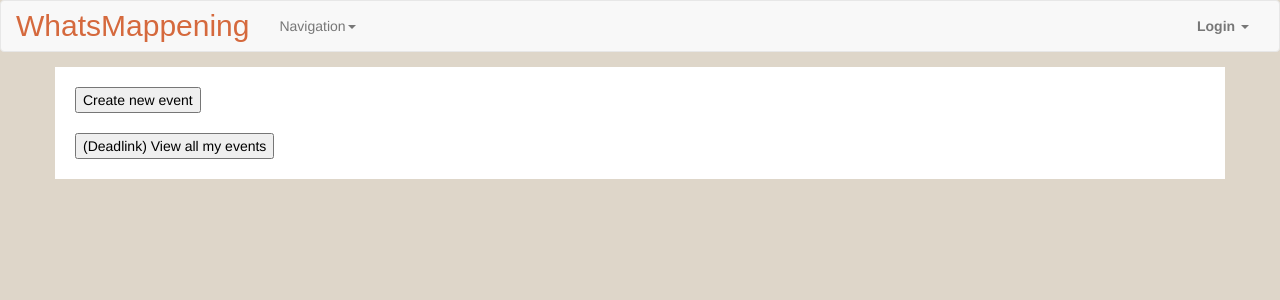
After one commit to Strand94/WhatsMappening, a Django app: page /events/ in a window 1280 px wide. The commit adds this page. Shown: the top 300 px of the page. Run offline with Django 3.2, Linux system fonts and the light colour scheme; some libraries are stand-ins or nearby versions; some web fonts are replaced.

Commit message:
Changes to styling, navigation and user friendliness of events #8

```diff
--- a/TBA4250/urls.py
+++ b/TBA4250/urls.py
@@ -33,6 +33,6 @@ urlpatterns = [
     url(r'^settings/user/$', views.update_profile, name='update_profile'),
 
     #Apps
-    url(r'^events/', include('apps.events.urls')),
+    url(r'^events/', include('apps.events.urls', namespace='events')),
 
 ]
--- a/apps/events/urls.py
+++ b/apps/events/urls.py
@@ -4,5 +4,6 @@ from . import views
 app_name = 'job'
 
 urlpatterns = [
+    path('', views.interface, name='interface'),
     path('new', views.create_event, name='new_event'),
 ]
--- a/apps/events/views.py
+++ b/apps/events/views.py
@@ -3,6 +3,10 @@ from .forms import EventForm
 from .models import Event, Attendance, Participation
 from django.utils import timezone
 from django.shortcuts import redirect
+
+
+def interface(request):
+    return render(request, 'events/eventInterface.html')
 
 
 def create_event(request):
@@ -13,6 +17,6 @@ def create_event(request):
             event.author = request.user
             event.timestamp = timezone.now()
             event.save()
-            return redirect('home')
+            return redirect('events:interface')
     form = EventForm(request.POST)
     return render(request, 'events/eventForm.html', {'form':form})
--- a/static/css/main.css
+++ b/static/css/main.css
@@ -69,3 +69,32 @@ body{
 #super-wrapper{
     max-height: 100vh;
 }
+
+.clearfix {
+    display: block;
+    width: 100%;
+    height: 0;
+    clear: both;
+}
+
+.space-above {
+    margin-top: 15px;
+}
+
+.space-below {
+    margin-bottom: 20px;
+}
+
+.white-box {
+    background-color: #fff;
+    padding: 20px;
+    overflow: auto;
+}
+
+.unstyled-box {
+    padding: 20px;
+}
+
+.clearfix {
+    overflow: auto;
+}
--- a/templates/events/eventForm.html
+++ b/templates/events/eventForm.html
@@ -1,4 +1,4 @@
-{% extends 'base.html' %}
+{% extends 'baseNavbar.html' %}
 
 {% block content %}
 
@@ -6,7 +6,7 @@
         <div class="row space-below">
             <div class="col-xl-12 space-above">
                 <div class="white-box" id="text-box">
-                    <h2>Apply</h2>
+                    <h2>Create new event:</h2>
                     <form method="post">
                         {% csrf_token %}
                         {% for field in form %}
--- /dev/null
+++ b/templates/events/eventInterface.html
@@ -0,0 +1,25 @@
+{% extends 'baseNavbar.html' %}
+
+{% block content %}
+
+    <div class="container" style="color: black">
+        <div class="row space-below">
+            <div class="col-xl-12 space-above">
+                <div class="white-box" id="text-box">
+
+                    <form action="{% url 'events:new_event' %}" method="get">
+                        {% csrf_token %}
+                        <input class="input-button" type="submit" value="Create new event"><br>
+                    </form>
+                    <br>
+                    <form action="#" method="get">
+                        {% csrf_token %}
+                        <input class="input-button" type="submit" value="(Deadlink) View all my events"><br>
+                    </form>
+
+            </div>
+        </div>
+    </div>
+
+
+{% endblock %}
--- a/templates/navbar.html
+++ b/templates/navbar.html
@@ -18,10 +18,13 @@
     <div class="collapse navbar-collapse" id="navigation_menu">
         <ul class="nav navbar-nav">
            <li class="dropdown">
-                <a href="#" class="dropdown-toggle" data-toggle="dropdown" role="button" aria-haspopup="true" aria-expanded="false">Prosjektsider<span class="caret"></span></a>
+                <a href="#" class="dropdown-toggle" data-toggle="dropdown" role="button" aria-haspopup="true" aria-expanded="false">Navigation<span class="caret"></span></a>
                 <ul class="dropdown-menu">
-                    <li><a href="#">link 1</a></li>
-                    <li role="separator" class="divider"></li>
+                    <li>
+                        <a href="{% url 'events:interface' %}">Events</a>
+                    </li>
+                    <li role
+                                ="separator" class="divider"></li>
                     <li><a href="#">link 2</a></li>
                 </ul>
             </li>
--- a/templates/sidebar.html
+++ b/templates/sidebar.html
@@ -13,7 +13,7 @@
         </li>
         <hr/>
         <li>
-            <a href="#">Link1</a>
+            <a href="{% url 'events:interface' %}">Events</a>
         </li>
         <li>
             <a href="#">Link2</a>
```
